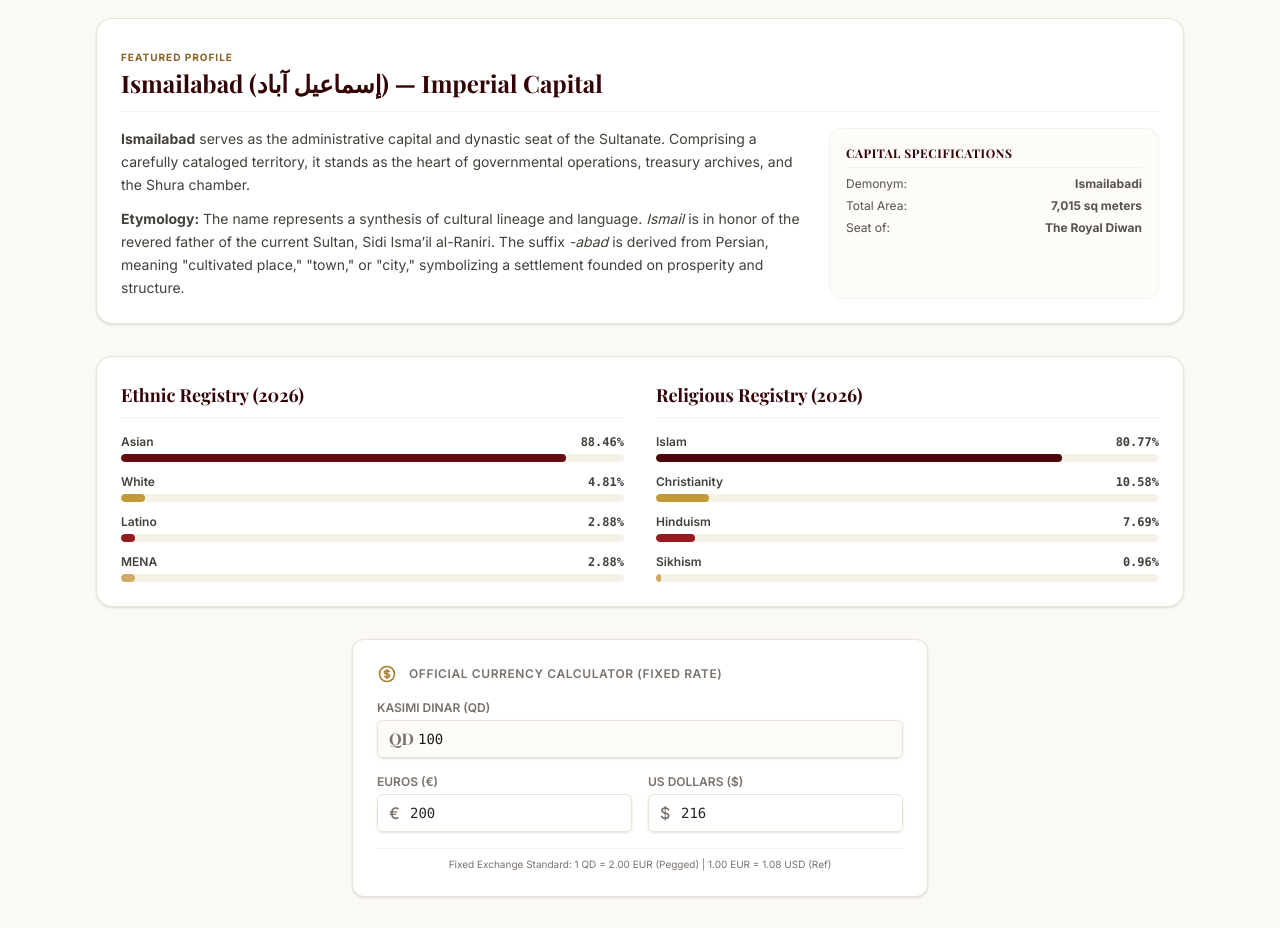
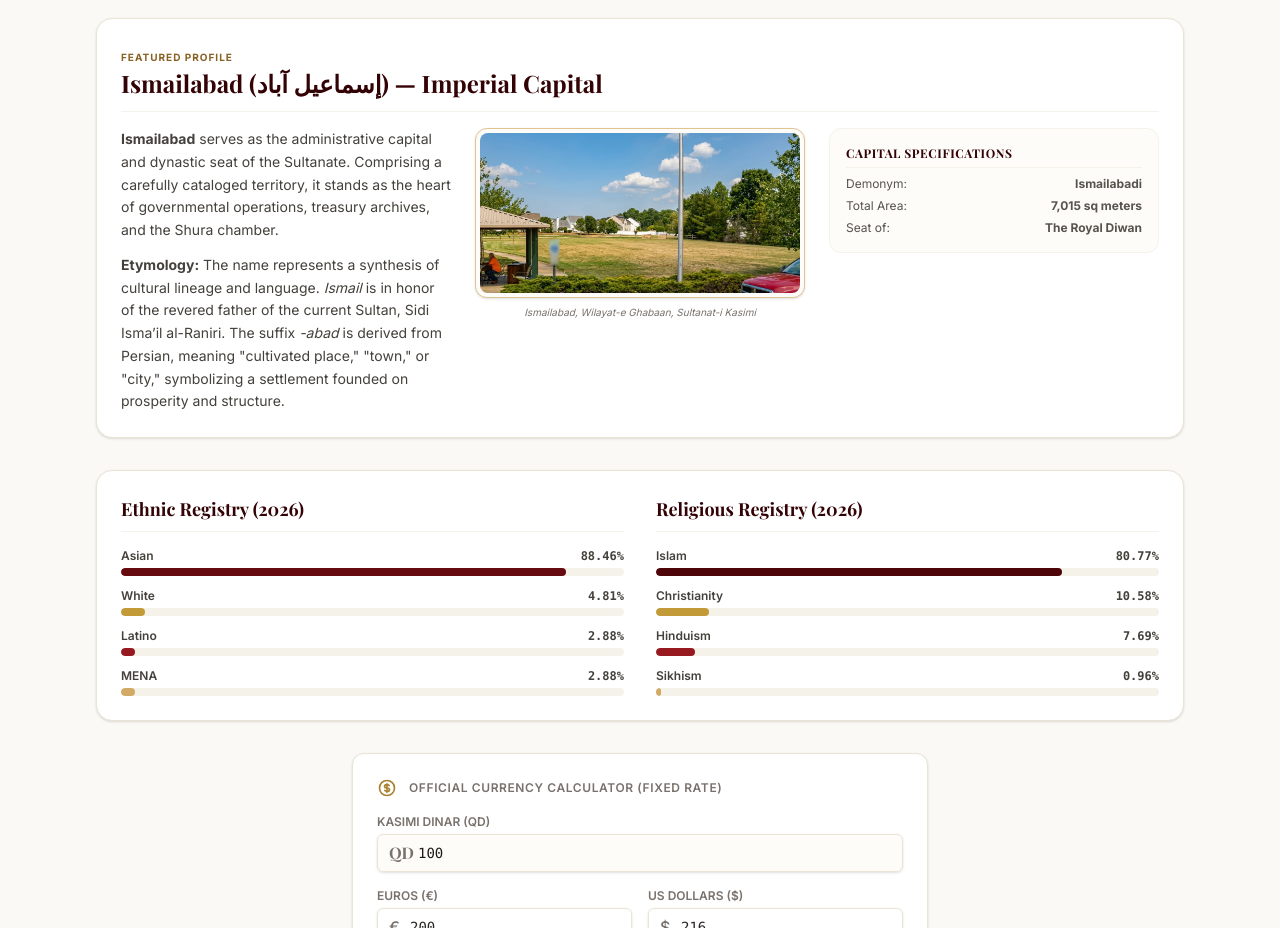
Before and after one commit to yolia21/alkasimiyyah, a Next.js app: page / in a window 1280 px wide. Shown: the part 980-1908 px from the top of the page. Built offline with nearby package versions, Linux system fonts and the light colour scheme; a web font is replaced by a local one.

Commit message:
feat: add photograph of Ismailabad to Capital Profile

```diff
--- a/src/app/page.tsx
+++ b/src/app/page.tsx
@@ -295,14 +295,28 @@ export default function Home() {
                     Ismailabad (إسماعيل آباد) — Imperial Capital
                   </h3>
                 </div>
-                <div className="grid grid-cols-1 md:grid-cols-3 gap-6">
-                  <div className="md:col-span-2 space-y-3 text-stone-700 text-sm leading-relaxed">
+                <div className="grid grid-cols-1 md:grid-cols-3 gap-6 items-start">
+                  <div className="space-y-3 text-stone-700 text-sm leading-relaxed">
                     <p>
                       <strong>Ismailabad</strong> serves as the administrative capital and dynastic seat of the Sultanate. Comprising a carefully cataloged territory, it stands as the heart of governmental operations, treasury archives, and the Shura chamber.
                     </p>
                     <p>
                       <strong>Etymology:</strong> The name represents a synthesis of cultural lineage and language. <em>Ismail</em> is in honor of the revered father of the current Sultan, Sidi Isma’il al-Raniri. The suffix <em>-abad</em> is derived from Persian, meaning "cultivated place," "town," or "city," symbolizing a settlement founded on prosperity and structure.
                     </p>
+                  </div>
+
+                  {/* Photograph of Capital */}
+                  <div className="space-y-2 text-center group">
+                    <div className="overflow-hidden rounded-xl border border-brass-gold-300 shadow-sm bg-ivory-50 p-1">
+                      <img
+                        src="/5.png"
+                        alt="Photograph of Ismailabad, Wilayat-e Ghabaan, Sultanat-i Kasimi"
+                        className="w-full h-40 object-cover rounded-lg hover:scale-105 transition-transform duration-500"
+                      />
+                    </div>
+                    <span className="block text-[10px] italic text-stone-500 font-sans leading-tight">
+                      Ismailabad, Wilayat-e Ghabaan, Sultanat-i Kasimi
+                    </span>
                   </div>
 
                   {/* Stats Box inside Profile */}
```
Also changed, not shown: public/5.png (added).
